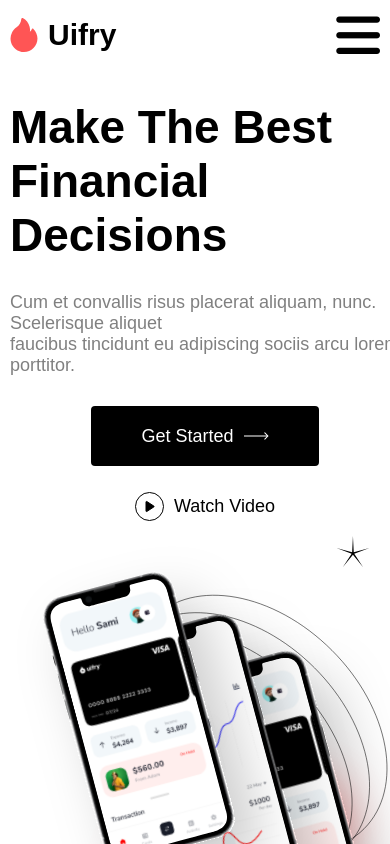
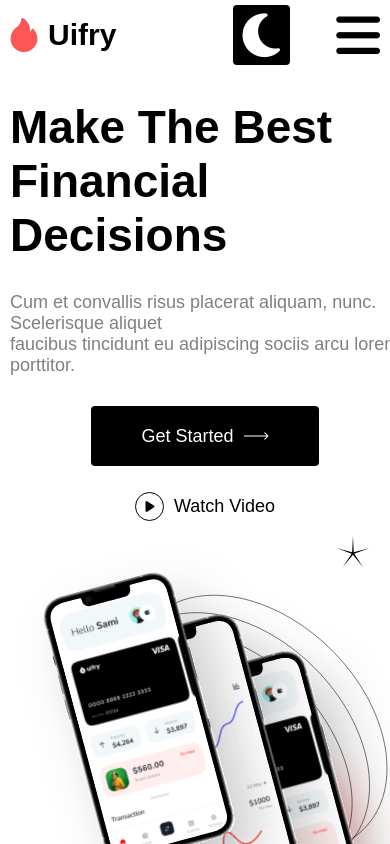
Before and after one commit to navaneeth-KG/BatchSystemTask, a React (Vite) app: page / in a window 390 px wide. Shown: the top 844 px of the page. Built offline with nearby package versions, Linux system fonts and the light colour scheme; a web font is replaced by a local one.

Commit message:
added dark mode toggle

```diff
--- a/src/App.css
+++ b/src/App.css
@@ -0,0 +1,12 @@
+#dark {
+  background-color: rgb(85, 84, 84);
+}
+#dark p {
+  color: rgb(166, 167, 167);
+}
+#dark h1,
+h2,
+h3,
+h4 {
+  color: white;
+}
--- a/src/App.jsx
+++ b/src/App.jsx
@@ -7,10 +7,17 @@ import Header from './components/Header/Header';
 import Testimonial from './components/Testimonial/Testimonial';
 import Features from './components/Features/Features';
 import Copyright from './components/Copyright/Copyright';
+
+import { useState } from 'react';
+import './App.css';
 const App = () => {
+  const [theme, setTheme] = useState('light');
+  const toggleTheme = () => {
+    setTheme(theme === 'dark' ? 'light' : 'dark');
+  };
   return (
-    <div>
-      <Navbar />
+    <div className="app" id={theme}>
+      <Navbar theme={theme} toggleTheme={toggleTheme}/>
       <Header />
       <Features />
       <Testimonial />
--- a/src/components/Button/Button.jsx
+++ b/src/components/Button/Button.jsx
@@ -1,8 +1,8 @@
 import React from 'react';
 import './style.css';
 
-const Button = ({ children,image,className}) => {
-  return <button className={`btn ${className}`}>{children}{image&&<img src={image}></img>}</button>;
+const Button = ({ children,image,className,onClick}) => {
+  return <button onClick={onClick} className={`btn ${className}`}>{children}{image&&<img src={image}></img>}</button>;
 }
 
 export default Button;
--- a/src/components/Copyright/style.css
+++ b/src/components/Copyright/style.css
@@ -1,5 +1,5 @@
 .copyright {
-  margin: 0 150px 50px;
+  margin: 0 150px ;
   text-align: center;
   border-top: 2px solid transparent;
   border-image: linear-gradient(90deg, #dddcdc, rgb(0, 0, 0), #dddcdc);
--- a/src/components/FaqCard/style.css
+++ b/src/components/FaqCard/style.css
@@ -15,3 +15,10 @@
 .faq-card p{
     font-size: 18px;
 }
+
+#dark .faq-card h2{
+    color: black;
+}
+#dark .faq-card p{
+    color:black;
+}
--- a/src/components/Footer/style.css
+++ b/src/components/Footer/style.css
@@ -40,6 +40,10 @@
   justify-content: center;
   gap: 10px;
 }
+
+#dark .div p{
+  color: white;
+}
 @media screen and (max-width: 1024px) {
   .footer {
     margin-right: 0;
--- a/src/components/Gradient/style.css
+++ b/src/components/Gradient/style.css
@@ -6,6 +6,7 @@
   position: absolute;
   z-index: -1;
 }
+
 @media screen and (max-width: 1024px) {
   .gradient {
     display: none;
--- a/src/components/Navbar/Navbar.jsx
+++ b/src/components/Navbar/Navbar.jsx
@@ -4,9 +4,8 @@ import Button from '../Button/Button';
 import { useState } from 'react';
 import MenuList from '../MenuList/MenuList';
 
-const Navbar = () => {
-
-  const[isInView,setIsInView]=useState(false)
+const Navbar = ({ theme, toggleTheme }) => {
+  const [isInView, setIsInView] = useState(false);
   return (
     <nav className="navbar">
       <div className="navbar-left">
@@ -25,11 +24,24 @@ const Navbar = () => {
 
       <Button className="download-btn">Download</Button>
 
-      <div className="hamburger" onClick={()=>{setIsInView(true)}}>
+      <Button className="theme-btn" onClick={toggleTheme}>
+        {theme == 'light' ? (
+          <i className="fa-solid fa-moon"></i>
+        ) : (
+          <i className="fa-solid fa-sun"></i>
+        )}
+      </Button>
+
+      <div
+        className="hamburger"
+        onClick={() => {
+          setIsInView(true);
+        }}
+      >
         {' '}
         <i class="fa-solid fa-bars"></i>
       </div>
-      {isInView&&<MenuList setIsInView={setIsInView}/>}
+      {isInView && <MenuList setIsInView={setIsInView} />}
     </nav>
   );
 };
--- a/src/components/Navbar/style.css
+++ b/src/components/Navbar/style.css
@@ -2,8 +2,8 @@
   display: flex;
   justify-content: space-between;
   align-items: center;
-  margin: 50px 150px 0px;
-
+  margin: 0 150px;
+  padding-top: 30px;
 }
 .navbar-left {
   display: flex;
@@ -27,27 +27,38 @@
   font-size: 20px;
   cursor: pointer;
 }
-.navbar ul li:hover{
-    color: #FF5555;
-  }
-.hamburger{
-    display: none
+.navbar ul li:hover {
+  color: #ff5555;
 }
-  @media screen and (max-width: 1024px) {
-  .navbar ul{
+.hamburger {
+  display: none;
+}
+
+.theme-btn {
+  width: fit-content;
+  text-align: center;
+  padding: 10px;
+  position: absolute;
+  right: 10px;
+}
+@media screen and (max-width: 1024px) {
+  .navbar ul {
     display: none;
   }
   .navbar {
-    margin: 0 ;
+    margin: 0;
     padding: 10px;
   }
-  .download-btn{
+  .download-btn {
     display: none;
   }
-  .hamburger{
-    display: block
+  .hamburger {
+    display: block;
+  }
+  .navbar ul li:hover {
+    color: #ffffff;
+  }
+  .theme-btn {
+    right: 100px;
+  }
 }
-.navbar ul li:hover{
-  color: #FFFFFF;
-}
-  }
```
Also changed, not shown: src/index.css (line endings or trailing spaces).
